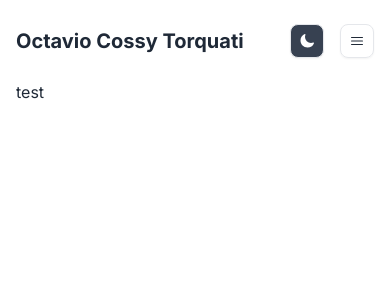
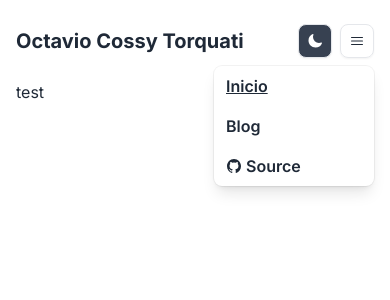
Before and after one commit to Octaviocossy/portfolio_2023, a Next.js app: page / in a window 390 px wide. Both pictures are taken after a click on the button 357 px from the left and 41 px from the top of the page. Shown: the top 300 px of the page. Built offline with nearby package versions, Linux system fonts and the light colour scheme.

Commit message:
🖼 feat: adds responsive navbar

```diff
--- a/package.json
+++ b/package.json
@@ -9,6 +9,7 @@
     "lint": "next lint"
   },
   "dependencies": {
+    "@headlessui/react": "^1.7.17",
     "@heroicons/react": "^2.0.18",
     "@types/node": "20.6.2",
     "@types/react": "18.2.21",
--- /dev/null
+++ b/src/modules/ui/interfaces/Dropdown.interface.tsx
@@ -0,0 +1,56 @@
+"use client";
+
+import { Menu, Transition } from "@headlessui/react";
+import { Fragment } from "react";
+import { INavItem, Link } from "@/ui";
+
+interface IProps {
+  icon: React.ReactNode;
+  items: INavItem[];
+  className?: string;
+}
+
+export const Dropdown: React.FC<IProps> = ({ icon, items, className }) => {
+  return (
+    <Menu as="div" className={`relative inline-block text-left ${className}`}>
+      <div>
+        <Menu.Button
+          className={`border dark:border-gray-800 shadow-sm p-2 rounded-lg
+        hover:bg-gray-100 hover:dark:bg-gray-800 transition-colors`}
+        >
+          {icon}
+        </Menu.Button>
+      </div>
+      <Transition
+        as={Fragment}
+        enter="transition ease-out duration-100"
+        enterFrom="transform opacity-0 scale-95"
+        enterTo="transform opacity-100 scale-100"
+        leave="transition ease-in duration-75"
+        leaveFrom="transform opacity-100 scale-100"
+        leaveTo="transform opacity-0 scale-95"
+      >
+        <Menu.Items className="absolute right-0 mt-2 w-[10rem] origin-top-right divide-y divide-gray-100 dark:divide-gray-900 rounded-lg bg-white dark:bg-gray-800 shadow-lg ring-1 ring-black ring-opacity-5 focus:outline-none">
+          <div className="flex flex-col">
+            {items.map((item) => (
+              <Menu.Item key={item.href}>
+                {({ close }) => (
+                  <Link
+                    onClick={close}
+                    href={item.href}
+                    target={item.target}
+                    className={`flex items-center p-2 px-3`}
+                    isCurrent={item.isCurrent}
+                  >
+                    {item.icon}
+                    {item.name}
+                  </Link>
+                )}
+              </Menu.Item>
+            ))}
+          </div>
+        </Menu.Items>
+      </Transition>
+    </Menu>
+  );
+};
--- a/src/modules/ui/interfaces/index.ts
+++ b/src/modules/ui/interfaces/index.ts
@@ -1,2 +1,3 @@
-export { default as Navbar } from "./Navbar.interface";
+export * from "./navbar";
 export { default as Spinner } from "./Spinner.interface";
+export * from "./Dropdown.interface";
--- a/src/modules/ui/interfaces/Navbar.interface.tsx
+++ b/src/modules/ui/interfaces/navbar/Navbar.interface.tsx
@@ -1,18 +1,32 @@
 "use client";
 
+import { Button, Dropdown, GitHub, INavItem, Link } from "@/ui";
 import { Bars3Icon, MoonIcon, SunIcon } from "@heroicons/react/24/solid";
+import { useEffect, useState } from "react";
 import { usePathname } from "next/navigation";
-
 import { ERoutes } from "@/models";
-import { Button, GitHub, Link } from "@/ui";
 import { useTheme } from "@/hooks";
-import { useEffect, useState } from "react";
 
 const Navbar = () => {
   const pathname = usePathname();
   const { theme, handleTheme } = useTheme();
 
   const [mobile, setMobile] = useState(false);
+
+  const NAV_ITEMS: INavItem[] = [
+    {
+      name: "Inicio",
+      href: ERoutes.HOME,
+      isCurrent: pathname === ERoutes.HOME,
+    },
+    { name: "Blog", href: ERoutes.BLOG, isCurrent: pathname === ERoutes.BLOG },
+    {
+      target: "_blank",
+      name: "Source",
+      href: "https://github.com/Octaviocossy/portfolio_2023",
+      icon: <GitHub className="mr-1" />,
+    },
+  ];
 
   useEffect(() => {
     const handleMobile = () => {
@@ -34,26 +48,19 @@ const Navbar = () => {
         </h1>
         <nav className="hidden sm:block">
           <ul className="flex space-x-4">
-            <li>
-              <Link href={ERoutes.HOME} isCurrent={pathname === ERoutes.HOME}>
-                Inicio
-              </Link>
-            </li>
-            <li>
-              <Link href={ERoutes.BLOG} isCurrent={pathname === ERoutes.BLOG}>
-                Blog
-              </Link>
-            </li>
-            <li>
-              <Link
-                href={"https://github.com/Octaviocossy/portfolio_2023"}
-                target={"_blank"}
-                className="flex items-center"
-              >
-                <GitHub className="mr-1" />
-                Source
-              </Link>
-            </li>
+            {NAV_ITEMS.map((item) => (
+              <li key={item.name}>
+                <Link
+                  href={item.href}
+                  target={item.target}
+                  isCurrent={item.isCurrent}
+                  className="flex items-center"
+                >
+                  {item.icon}
+                  {item.name}
+                </Link>
+              </li>
+            ))}
           </ul>
         </nav>
       </section>
@@ -68,12 +75,11 @@ const Navbar = () => {
             <SunIcon className="w-4 h-4 text-white" />
           )}
         </Button>
-        <Button
-          onClick={() => console.log("testing")}
-          className="ml-4 block sm:hidden"
-        >
-          <Bars3Icon className="w-4 h-4 text-gray-800 dark:text-white" />
-        </Button>
+        <Dropdown
+          className="ml-2 block sm:hidden"
+          items={NAV_ITEMS}
+          icon={<Bars3Icon className="w-4 h-4 text-gray-800 dark:text-white" />}
+        />
       </section>
     </header>
   );
--- /dev/null
+++ b/src/modules/ui/interfaces/navbar/index.ts
@@ -0,0 +1,2 @@
+export { default as Navbar } from "./Navbar.interface";
+export * from "./navbar.model";
```
Also changed, not shown: src/modules/ui/interfaces/navbar/navbar.model.ts (added, +7 -0 lines), 1 other file (tests, documents, lock files or other folders).
